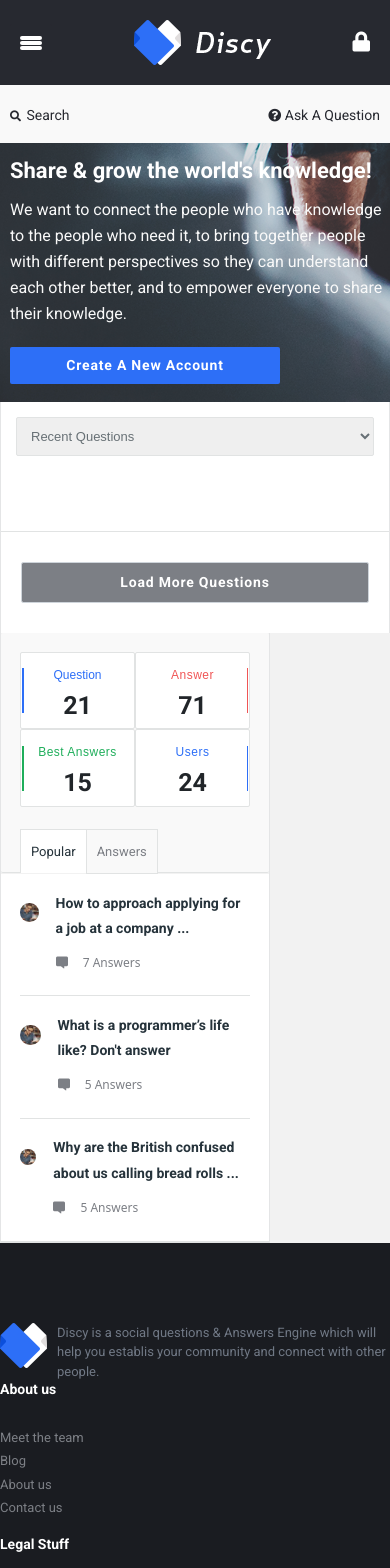
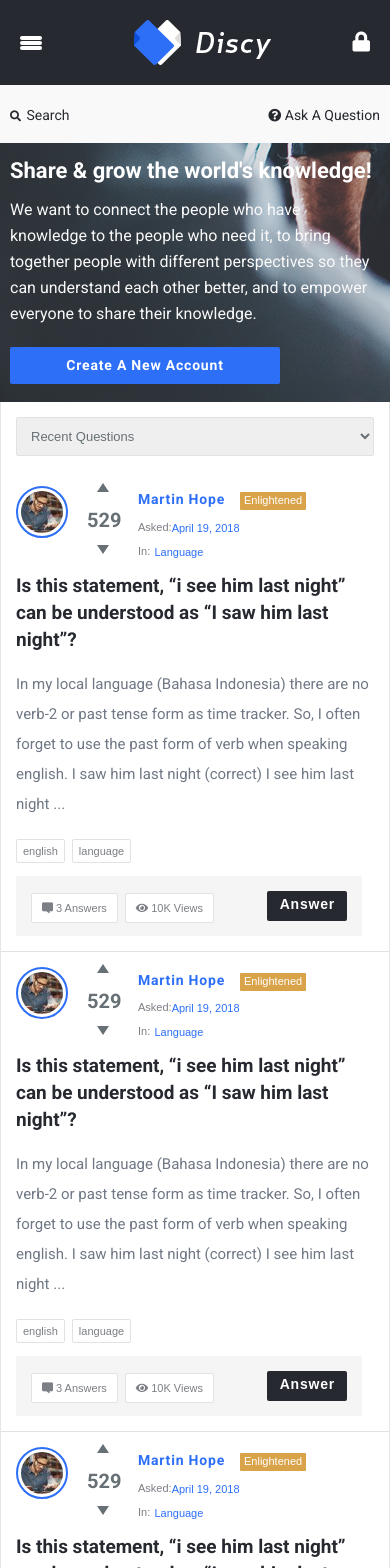
Before and after one commit to ahmadEssam77/Discy, a Vue app: page / in a window 390 px wide. Shown: the top 1568 px of the page. Built offline with nearby package versions, Linux system fonts and the light colour scheme.

Commit message:
question component responsive

```diff
--- a/src/components/Createnewaccount.vue
+++ b/src/components/Createnewaccount.vue
@@ -124,6 +124,7 @@ button:hover {
     flex-direction: column;
     align-items: start !important;
     padding-left: 10px;
+    padding-right: 10px;
   }
 
   .left,
--- a/src/components/Question.vue
+++ b/src/components/Question.vue
@@ -83,6 +83,64 @@
         </div>
       </div>
     </div>
+
+    <!-- Question Mobile -->
+    <div class="question-mobile">
+      <div class="wrap-img-counter-more">
+        <div class="for-image">
+          <img src="../assets/images/userImg.jpg" alt="" />
+        </div>
+        <div class="for-counter">
+          <!-- Vote -->
+          <div class="vote vote-2 position-relative">
+            <div class="arrow-up" @click="addCounter()"></div>
+            <div class="vote-counter">{{ count }}</div>
+            <div class="arrow-down" @click="decreaseCounter()"></div>
+          </div>
+        </div>
+        <div class="for-more">
+          <div>
+            <h4>Martin Hope</h4>
+            <span class="tag tag-2">Enlightened</span>
+            <p>
+              <span class="asked">Asked:</span>
+              <span class="date">April 19, 2018</span>
+            </p>
+            <p>
+              <span class="in">In:</span> <span class="lang">Language</span>
+            </p>
+          </div>
+        </div>
+      </div>
+      <div class="user-asked-mobile">
+        <h5>
+          Is this statement, “i see him last night” can be understood as “I saw
+          him last night”?
+        </h5>
+        <p>
+          In my local language (Bahasa Indonesia) there are no verb-2 or past
+          tense form as time tracker. So, I often forget to use the past form of
+          verb when speaking english. I saw him last night (correct) I see him
+          last night ...
+        </p>
+        <div class="tags tags-mobile">
+          <span>english</span>
+          <span>language</span>
+        </div>
+        <div class="q-view-answer-mobile">
+          <div class="d-flex justify-content-between align-items-center">
+            <div>
+              <span
+                ><i class="fas fa-comment-alt fa-flip-horizontal"></i> 3
+                Answers</span
+              >
+              <span class="views"><i class="fas fa-eye"></i> 10K Views</span>
+            </div>
+            <div><button class="">Answer</button></div>
+          </div>
+        </div>
+      </div>
+    </div>
   </div>
 </template>
 
@@ -137,7 +195,8 @@ export default {
   margin-bottom: 4px;
 }
 
-.name {
+.name,
+.for-more h4 {
   font-size: 14px;
   color: var(--main-blue-bg-text-color);
   letter-spacing: 0.8px;
@@ -148,7 +207,16 @@ export default {
   cursor: pointer;
 }
 
-.name:hover {
+.for-more h4 {
+  display: inline-block;
+}
+
+.for-more p {
+  margin: 0px;
+}
+
+.name:hover,
+.for-more h4:hover {
   color: var(--navbar-bg);
 }
 
@@ -164,8 +232,14 @@ export default {
   text-transform: capitalize;
 }
 
+.tag-2 {
+  padding: 2px 4px 4px;
+}
+
 .question-date span,
-.language span {
+.language span,
+.for-more .asked,
+.for-more .in {
   color: var(--btn-bg-gray);
   font-size: 11px;
   font-weight: 400;
@@ -175,7 +249,9 @@ export default {
 }
 
 .question-date .date,
-.language .lang {
+.language .lang,
+.for-more .date,
+.for-more .lang {
   color: var(--main-blue-bg-text-color);
   cursor: pointer;
   font-size: 11px;
@@ -185,12 +261,21 @@ export default {
   transition: 0.5s;
 }
 
+.for-more .date,
+.for-more .lang {
+  position: relative;
+  bottom: 2px;
+}
+
 .question-date .date:hover,
-.language .lang:hover {
+.language .lang:hover,
+.for-more .date:hover,
+.for-more .lang:hover {
   color: var(--navbar-bg);
 }
 
-.user-asked h5 {
+.user-asked h5,
+.user-asked-mobile h5 {
   transition: 1s;
   font-size: 19px;
   font-weight: 700;
@@ -201,11 +286,17 @@ export default {
   cursor: pointer;
 }
 
-.user-asked h5:hover {
+.user-asked-mobile h5 {
+  padding-top: 8px;
+}
+
+.user-asked h5:hover,
+.user-asked-mobile h5:hover {
   color: var(--main-blue-bg-text-color);
 }
 
-.user-description p {
+.user-description p,
+.user-asked-mobile p {
   margin-bottom: 17.5px;
   font-size: 15px;
   line-height: 30px;
@@ -218,17 +309,26 @@ export default {
   margin-bottom: 30px;
 }
 
-.q-view-answer {
+.tags-mobile {
+  margin-bottom: 5px;
+}
+
+.q-view-answer, .q-view-answer-mobile {
   padding: 15px;
   border-radius: 2px;
   background-color: var(--footer-bg-question);
 }
 
+.q-view-answer-mobile {
+  margin-top: 15px;
+}
+
 .tags span,
-.q-view-answer span {
+.q-view-answer span,
+.q-view-answer-mobile span {
   border: 1px solid var(--separator-color);
   background-color: var(--white-text);
-  padding: 3px 5px 4px;
+  padding: 5px 6px 5px;
   margin-right: 7px;
   font-family: var(--arial-font-family);
   font-size: 11px;
@@ -239,19 +339,19 @@ export default {
   transition: 0.5s;
 }
 
-.q-view-answer span {
+.q-view-answer span, .q-view-answer-mobile span {
   padding: 8px 10px;
 }
 
-.q-view-answer i {
+.q-view-answer i, .q-view-answer-mobile {
   margin-right: 12px;
 }
 
-.q-view-answer .views {
+.q-view-answer .views, .q-view-answer-mobile .views {
   cursor: text;
 }
 
-.q-view-answer button {
+.q-view-answer button, .q-view-answer-mobile button {
   background-color: var(--navbar-bg);
   border-radius: 2px;
   font-family: var(--arial-font-family);
@@ -264,7 +364,8 @@ export default {
   transition: 0.5s;
 }
 
-.q-view-answer button:hover {
+.q-view-answer button:hover,
+.q-view-answer-mobile button:hover {
   background-color: var(--main-blue-bg-text-color);
 }
 
@@ -353,7 +454,7 @@ export default {
   border-right: 6px solid transparent;
   cursor: pointer;
   position: absolute;
-  top: 54px;
+  top: 48px;
   left: 17px;
 
   border-bottom: 9px solid #677075;
@@ -365,7 +466,7 @@ export default {
   border-left: 6px solid transparent;
   border-right: 6px solid transparent;
   position: absolute;
-  top: 104px;
+  top: 110px;
   left: 17px;
   cursor: pointer;
 
@@ -382,9 +483,44 @@ export default {
   font-weight: 700;
 }
 
+/* Question mobile */
+
+.question-mobile {
+  display: none;
+}
+
+.vote-2 {
+  bottom: 51px;
+  left: 12px;
+}
+
+.wrap-img-counter-more {
+  display: flex;
+}
+
+.wrap-img-counter-more img {
+  width: 100%;
+  border-radius: 50%;
+  border: 2px solid var(--main-blue-bg-text-color);
+  padding: 3px;
+  cursor: pointer;
+}
+
+.for-more {
+  margin-left: 70px;
+}
+
 @media screen and (max-width: 768px) {
+  .social-question {
+    padding: 15px;
+  }
+
   .question-web {
     display: none !important;
   }
+
+  .question-mobile {
+    display: block;
+  }
 }
 </style>
--- a/src/views/Home.vue
+++ b/src/views/Home.vue
@@ -25,11 +25,11 @@
   </div>
   <!-- Question component -->
   <Question />
-  <!-- <Question />
   <Question />
   <Question />
   <Question />
-  <Question /> -->
+  <Question />
+  <Question />
   <!-- Load more question -->
   <div class="load-more">
     <button class="form-control">Load More Questions</button>
```
